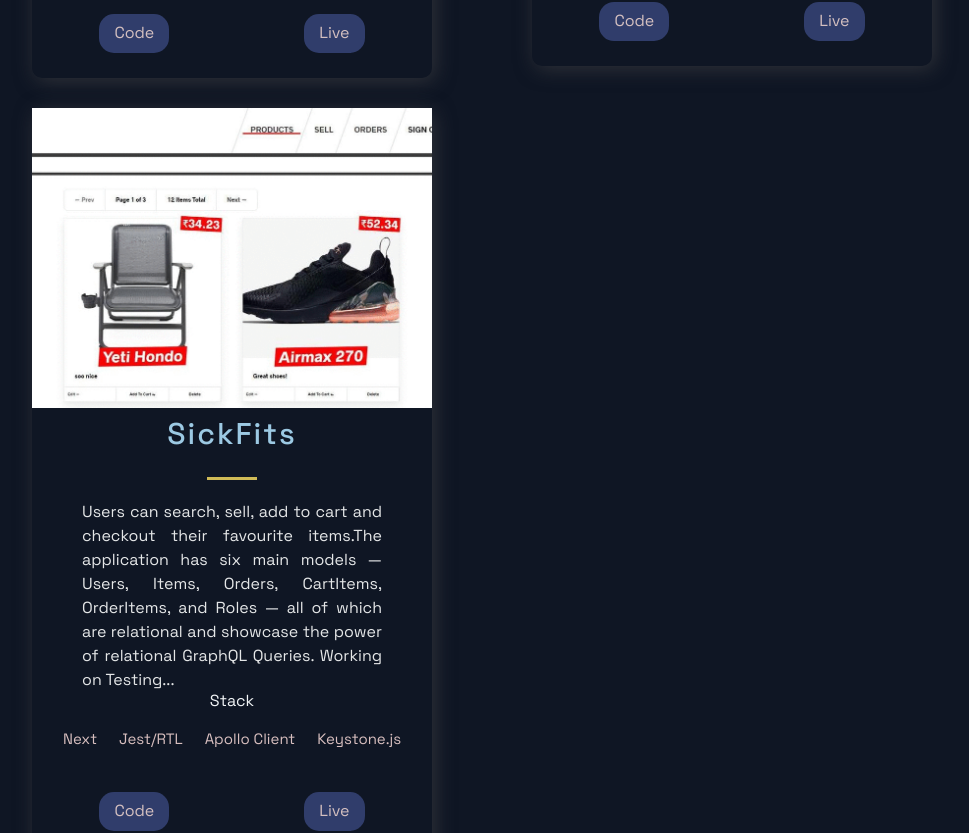
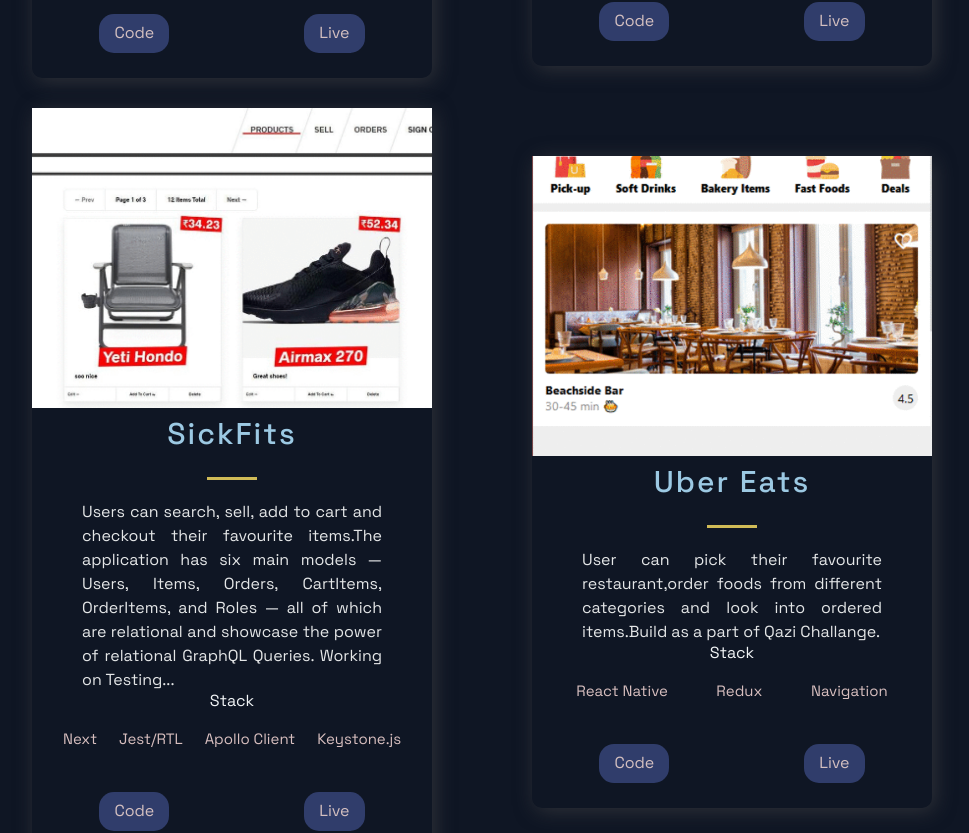
Before and after one commit to codered-jack/portfolio-main, a Next.js app: page / in a window 1280 px wide. Shown: the part 2095-2928 px from the top of the page, without its empty margins (158-1127 px from the left). Built offline with nearby package versions, Linux system fonts and the light colour scheme.

Commit message:
ubereats

```diff
--- a/src/constants/constants.js
+++ b/src/constants/constants.js
@@ -46,7 +46,17 @@
     tags: ["Next", "Jest/RTL", "Apollo Client", "Keystone.js"],
     source: "https://github.com/codered-jack/sickfrontend",
     visit: "https://github.com/codered-jack/sickbackend",
-    id: 3,
+    id: 4,
+  },
+  {
+    title: "Uber Eats",
+    description:
+      "User can pick their favourite restaurant,order foods from different categories and look into ordered items.Build as a part of Qazi Challange.",
+    image: "/images/ubereats.gif",
+    tags: ["React Native", "Redux", "Navigation"],
+    source: "https://github.com/codered-jack/uber-eats",
+    visit: "https://github.com/codered-jack/uber-eats",
+    id: 5,
   },
 ];
 
```
Also changed, not shown: public/images/ubereats.gif (added).
